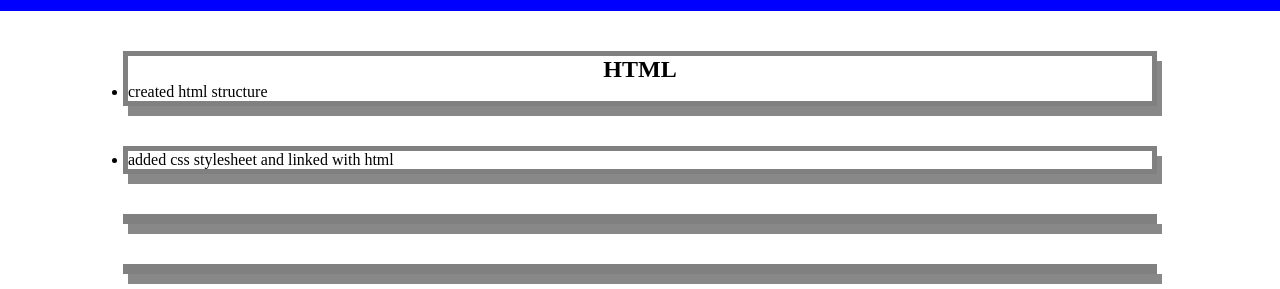
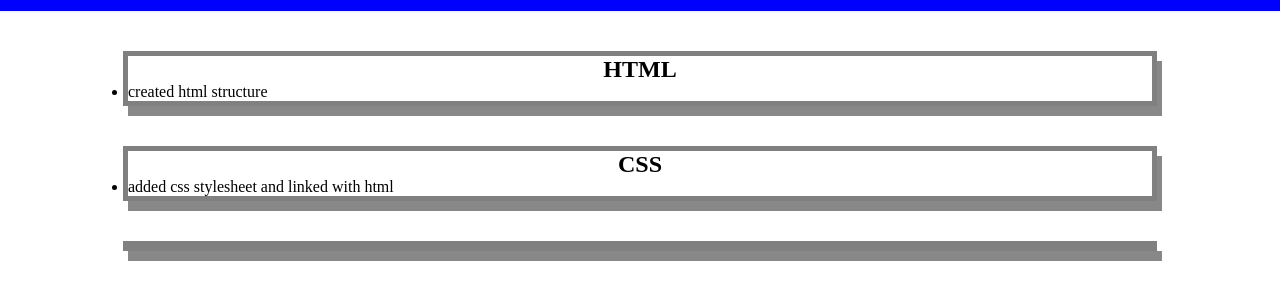
Before and after one commit to justin-hunter1/prework-study-guide, a plain HTML site: page index.html in a window 1280 px wide. Shown: the part 109-398 px from the top of the page. Drawn offline with Linux system fonts and the light colour scheme.

Commit message:
correction

```diff
--- a/index.html
+++ b/index.html
@@ -21,6 +21,7 @@
       </section>
 
       <section class="card" id="css-section">
+        <h2>CSS</h2>
         <ul>
           <li>added css stylesheet and linked with html</li>
         </ul>
```
